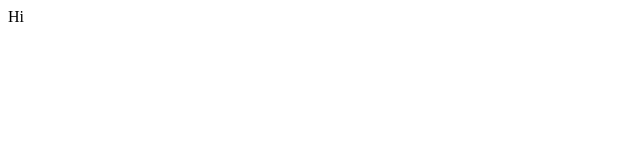
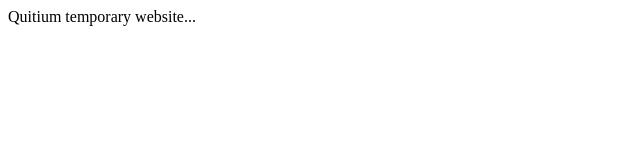
Before and after one commit to donfear/donfear.github.io, a plain HTML site: page index.html in a window 1280 px wide. Shown: the whole page, without its empty margins (0-640 px from the left). Drawn offline with Linux system fonts and the light colour scheme.

Commit message:
Update index.html

```diff
--- a/index.html
+++ b/index.html
@@ -5,6 +5,6 @@
     <title>Document</title>
 </head>
 <body>
-    Hi
+    Quitium temporary website...
 </body>
 </html>
```
